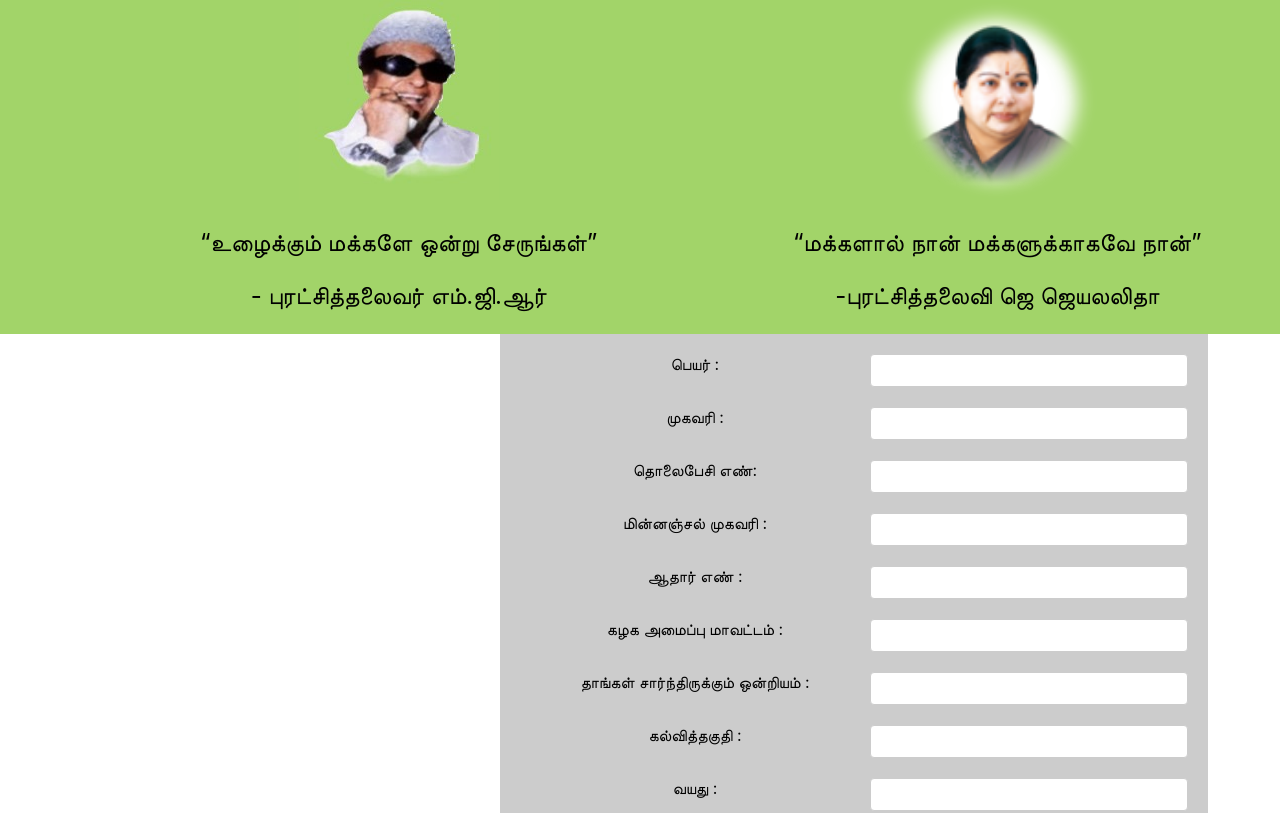
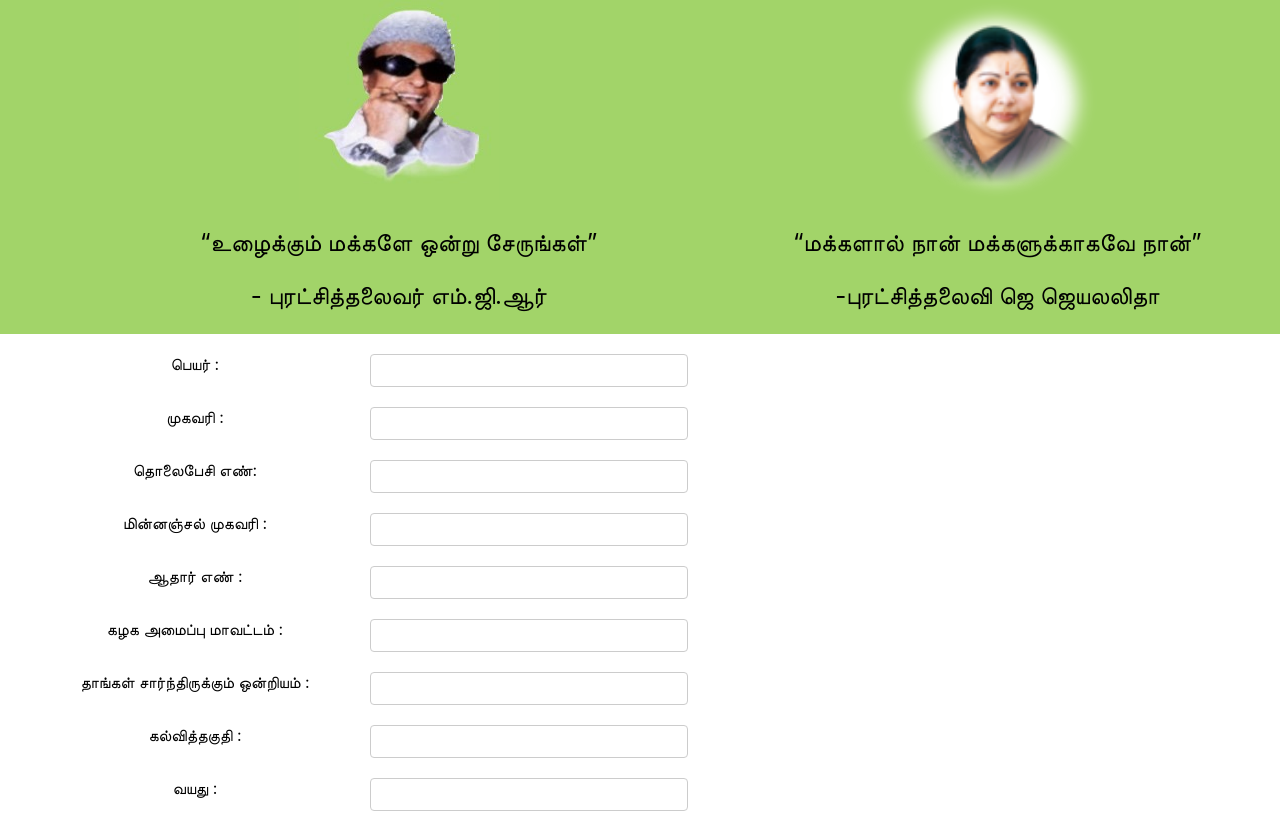
Before and after one commit to Gokul1734/Registration, a React (Create React App) app: page / in a window 1280 px wide. Shown: the top 813 px of the page. Built offline with nearby package versions, Linux system fonts and the light colour scheme.

Commit message:
Update registration.css

```diff
--- a/src/pages/registration.css
+++ b/src/pages/registration.css
@@ -2,10 +2,8 @@
  display: flex;
  flex-direction: column;
  align-items: center;
- background-color: #ccc;
  padding: 20px;
  width:max-content;
- margin-left:500px;
 
 }
 .form-header {
```
